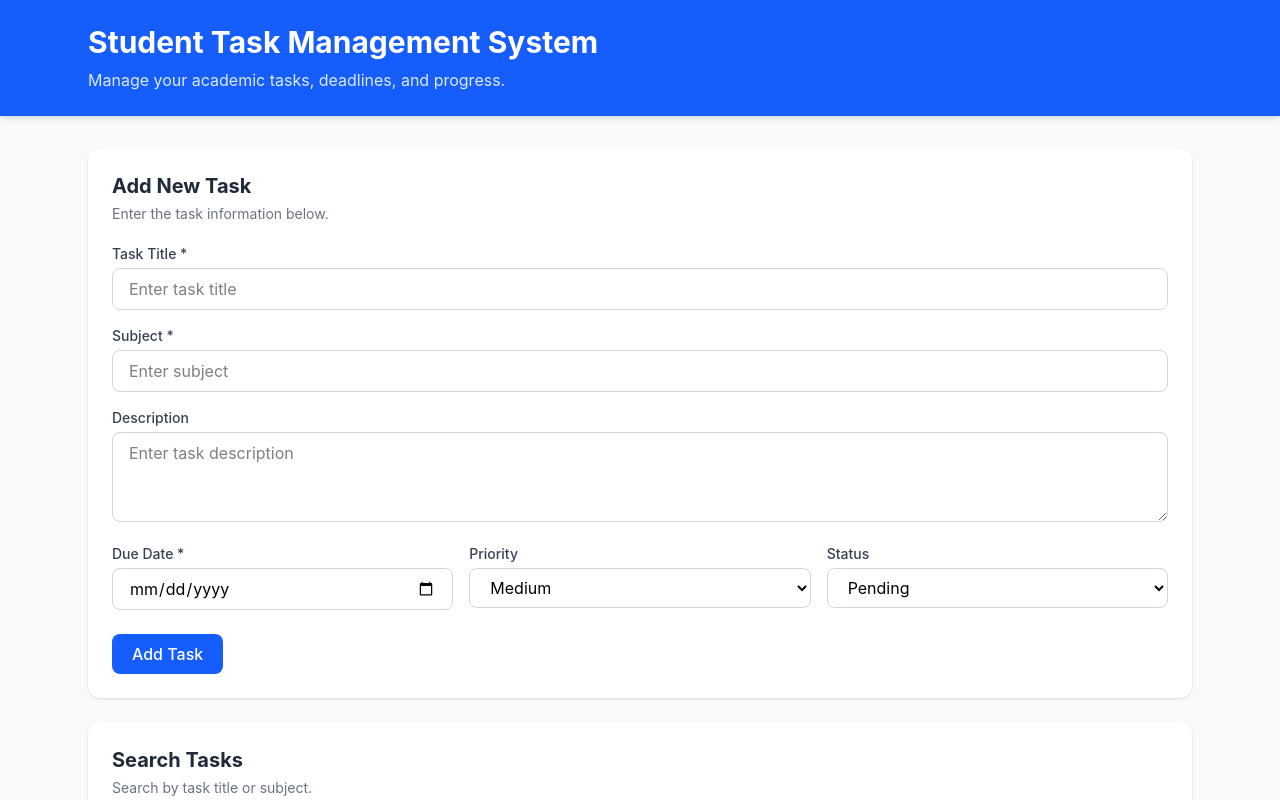
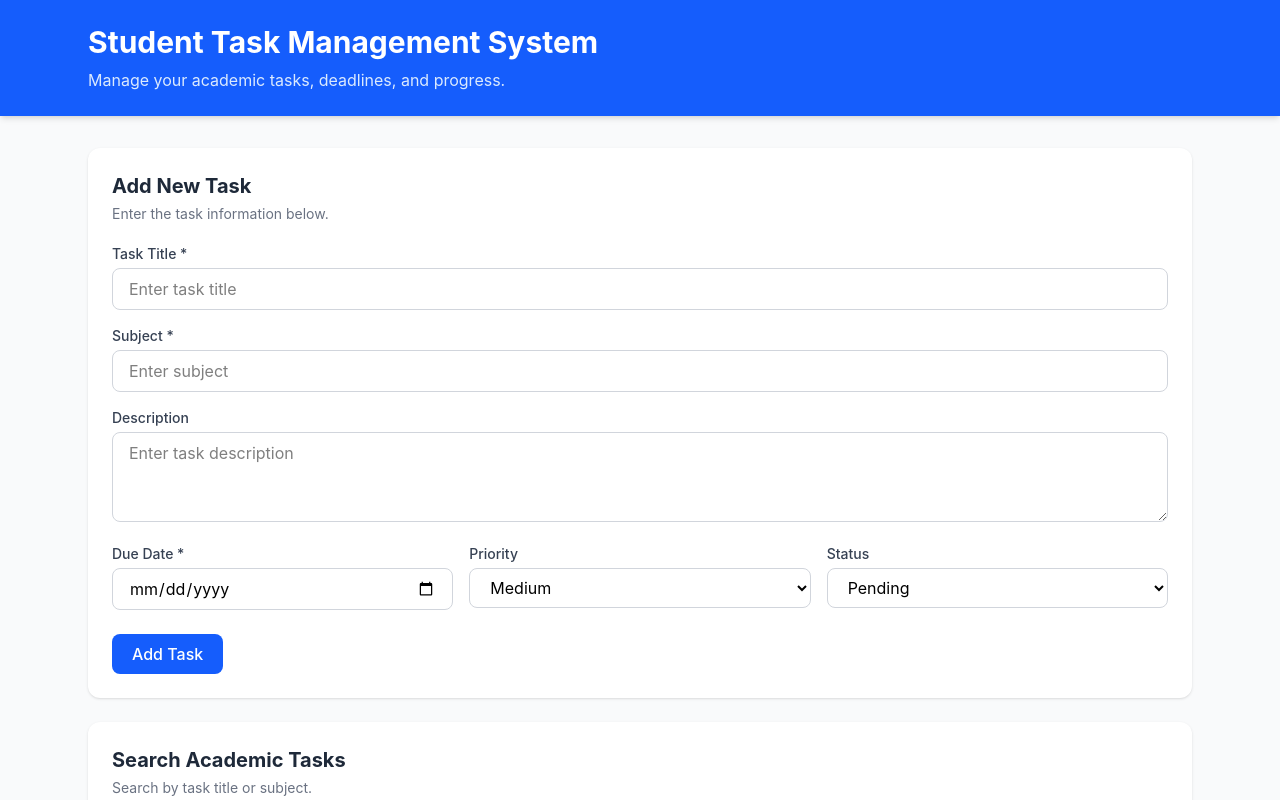
Before and after one commit to Jha-14/chan-module7-vue-system, a Vue app: page / in a window 1280 px wide. Shown: the top 800 px of the page. Built offline with nearby package versions, Linux system fonts and the light colour scheme.

Commit message:
Update task search heading

```diff
--- a/src/App.vue
+++ b/src/App.vue
@@ -152,7 +152,7 @@ const pendingTasks = computed(() =>
       <section class="rounded-xl bg-white p-6 shadow">
         <div class="mb-4">
           <h2 class="text-xl font-bold text-gray-800">
-            Search Tasks
+            Search Academic Tasks
           </h2>
 
           <p class="mt-1 text-sm text-gray-500">
```
